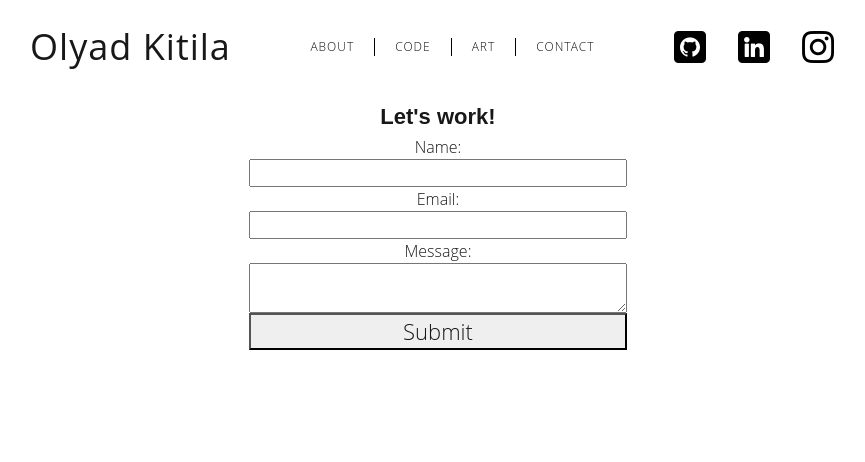
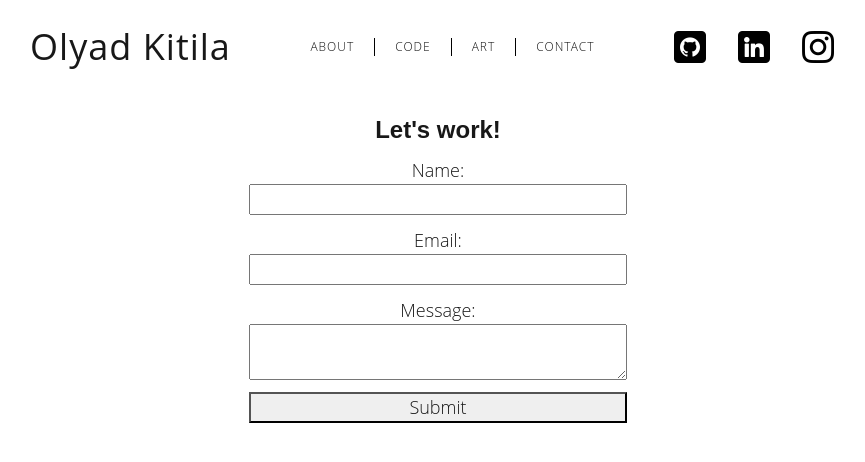
Before and after one commit to thymetime/Module-12-React, a React (Vite) app in the folder Portfolio/: page /contact in a window 1280 px wide. Shown: the top 462 px of the page, without its empty margins (202-1067 px from the left). Built offline with nearby package versions, Linux system fonts and the light colour scheme.

Commit message:
add contact form title and formatting, et. al

```diff
--- a/Portfolio/src/Contact.css
+++ b/Portfolio/src/Contact.css
@@ -7,14 +7,21 @@ form {
     align-items: space-around;
     justify-self: center;
     margin: 0 auto;
+}
 
-    font-size: 1.6rem;
+.form-item {
+    font-size: 1.8rem;
 }
 
 .form-item_title {
-    font-size: 2.2rem;
+    margin: 1.2rem;
+
+    font-size: 2.4rem;
     font-weight: 400px;
+}
 
+.form-item_input {
+    margin-bottom: 1.2rem;
 }
 
 .submit-success {
--- a/Portfolio/src/pages/Contact.jsx
+++ b/Portfolio/src/pages/Contact.jsx
@@ -30,7 +30,7 @@ export default function ContactForm() {
       <label for="message" class="form-item form-item_label">Message:</label>
       <textarea label="Message" name="message" class="form-item form-item_input" required></textarea>
 
-      <button>Submit</button>
+      <button class="form-item" >Submit</button>
       <p
         className={{result} === "Success!"  ? 'submit-success' : 'submit-error'} type="submit">
         {result}
```
